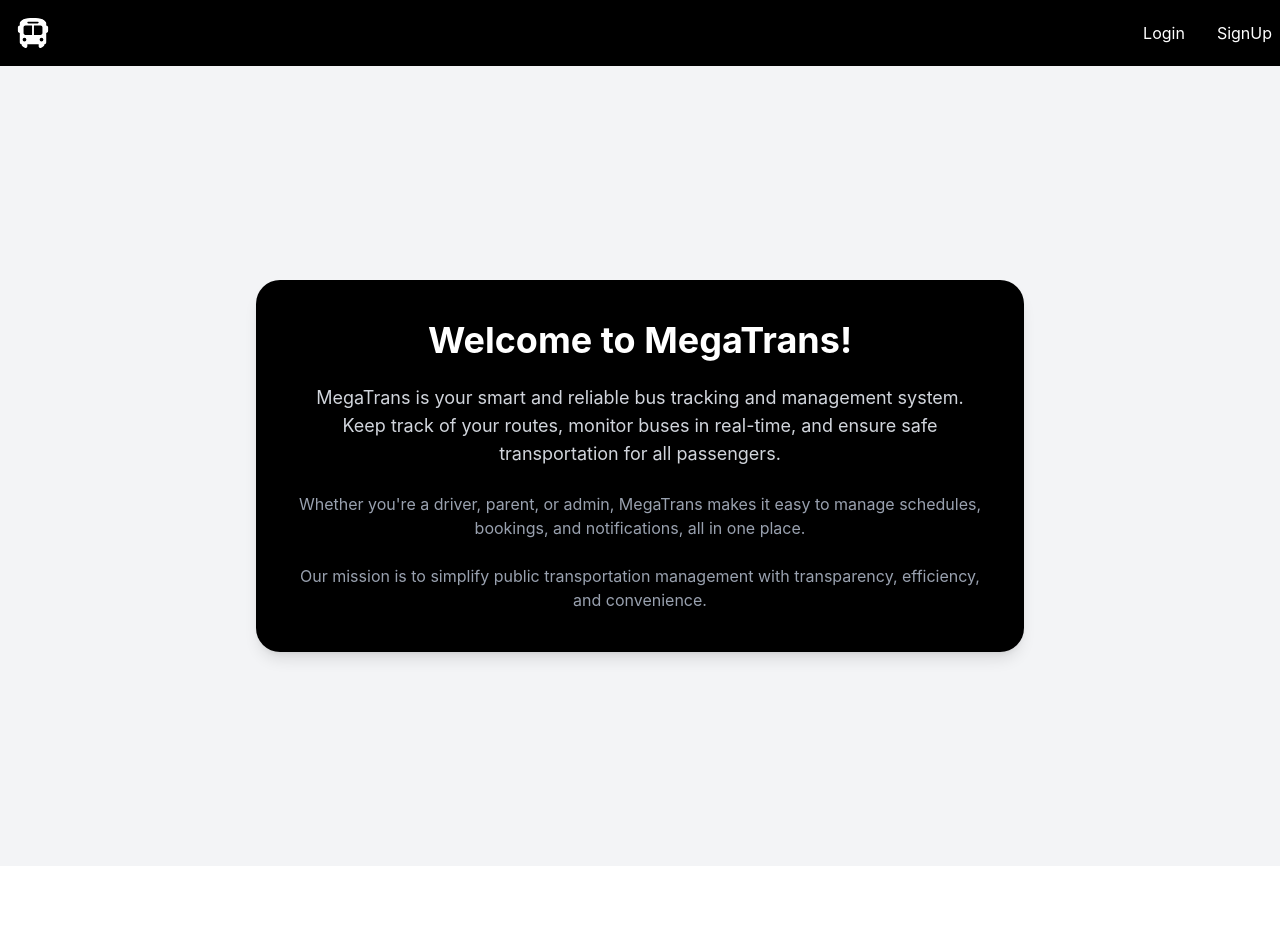
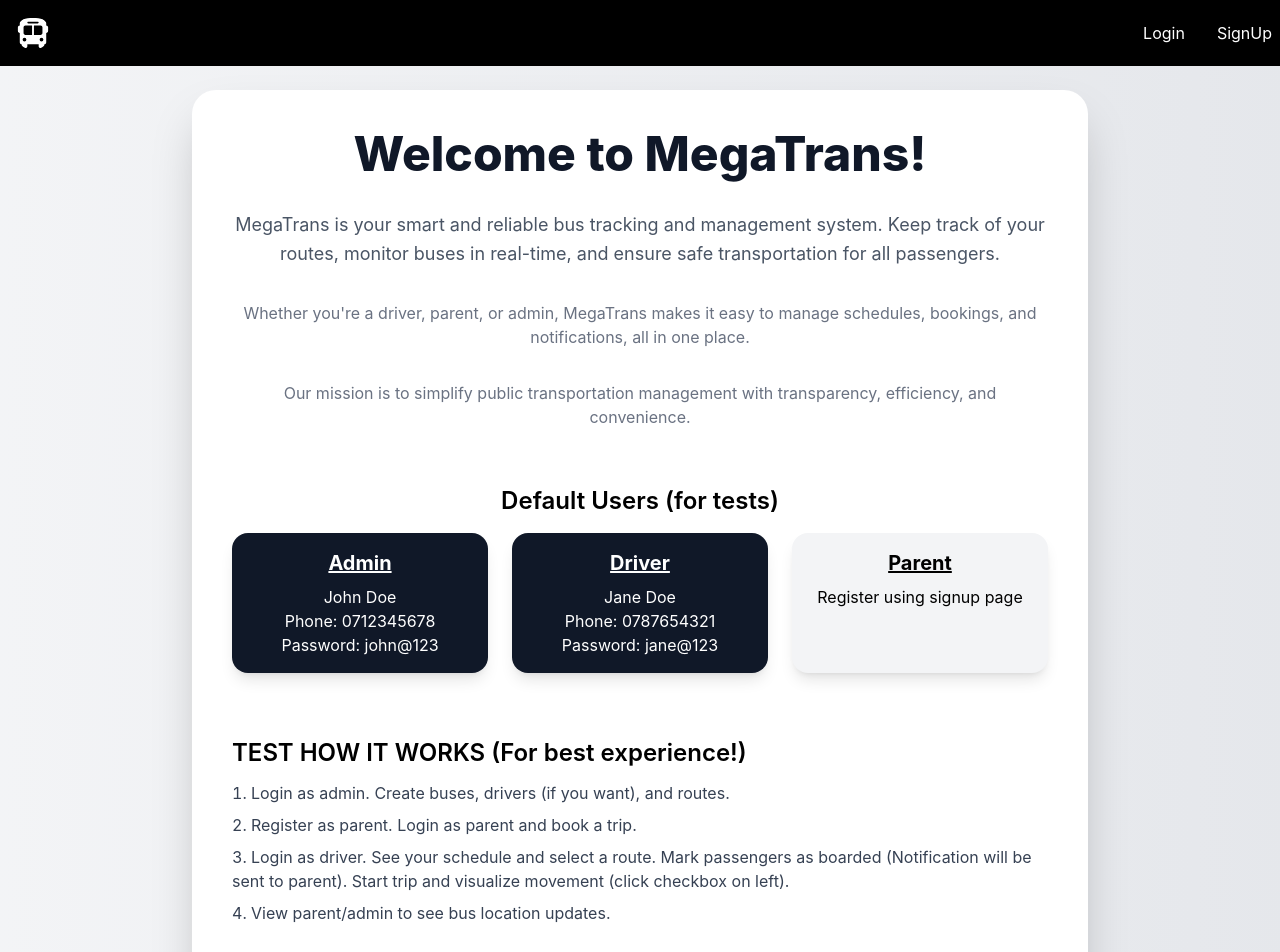
Before and after one commit to wendywendo/MegaTrans, a React (Vite) app in the folder client/: page / in a window 1280 px wide. Shown: the top 952 px of the page. Before the commit the page ends 866 px from the top, so only its background shows below. Built offline with nearby package versions, Linux system fonts and the light colour scheme; no server answers.

Commit message:
Updated homepage - Explain how app works

```diff
--- a/client/src/pages/HomePage.jsx
+++ b/client/src/pages/HomePage.jsx
@@ -1,24 +1,69 @@
 function HomePage() {
   return (
-    <div className="bg-gray-100 min-h-screen flex items-center justify-center p-6">
-      <div className="bg-black text-white rounded-3xl shadow-lg p-10 max-w-3xl text-center flex flex-col gap-6">
-        <h1 className="text-4xl font-bold">Welcome to MegaTrans!</h1>
+    <div className="bg-gradient-to-r from-gray-100 to-gray-200 min-h-screen flex items-center justify-center p-6">
+      <div className="bg-white rounded-3xl shadow-2xl p-10 max-w-4xl text-center flex flex-col gap-8">
 
-        <p className="text-gray-300 text-lg">
+        <h1 className="text-5xl font-extrabold text-gray-900">
+          Welcome to MegaTrans!
+        </h1>
+
+        <p className="text-gray-600 text-lg leading-relaxed">
           MegaTrans is your smart and reliable bus tracking and management system.
           Keep track of your routes, monitor buses in real-time, and ensure safe
           transportation for all passengers.
         </p>
 
-        <p className="text-gray-400 text-md">
+        <p className="text-gray-500 text-md">
           Whether you're a driver, parent, or admin, MegaTrans makes it easy
           to manage schedules, bookings, and notifications, all in one place.
         </p>
 
-        <p className="text-gray-400 text-md">
+        <p className="text-gray-500 text-md">
           Our mission is to simplify public transportation management with
           transparency, efficiency, and convenience.
         </p>
+
+        <div className="mt-6">
+          <h2 className="text-2xl font-semibold mb-4">Default Users (for tests)</h2>
+
+          <div className="grid md:grid-cols-3 gap-6">
+            {/* Admin Card */}
+            <div className="bg-gray-900 text-white p-4 rounded-2xl shadow-lg">
+              <h3 className="font-bold text-xl underline mb-2">Admin</h3>
+              <p>John Doe</p>
+              <p>Phone: 0712345678</p>
+              <p>Password: john@123</p>
+            </div>
+
+            {/* Driver Card */}
+            <div className="bg-gray-900 text-white p-4 rounded-2xl shadow-lg">
+              <h3 className="font-bold text-xl underline mb-2">Driver</h3>
+              <p>Jane Doe</p>
+              <p>Phone: 0787654321</p>
+              <p>Password: jane@123</p>
+            </div>
+
+            {/* Parent Card */}
+            <div className="bg-gray-100 p-4 rounded-2xl shadow-lg">
+              <h3 className="font-bold text-xl underline mb-2">Parent</h3>
+              <p>Register using signup page</p>
+            </div>
+          </div>
+        </div>
+
+        <div className="mt-8 text-left">
+          <h2 className="text-2xl font-semibold mb-3">TEST HOW IT WORKS (For best experience!)</h2>
+          <ol className="list-decimal list-inside text-gray-700 space-y-2">
+            <li>Login as admin. Create buses, drivers (if you want), and routes.</li>
+            <li>Register as parent. Login as parent and book a trip.</li>
+            <li>
+              Login as driver. See your schedule and select a route. Mark passengers as boarded (Notification will be sent to parent). Start trip and visualize movement (click checkbox on left).
+            </li>
+            <li>View parent/admin to see bus location updates.</li>
+          </ol>
+        </div>
+
+        <p className="text-gray-400 italic mt-6">Note: This is a simple prototype!</p>
       </div>
     </div>
   );
```
